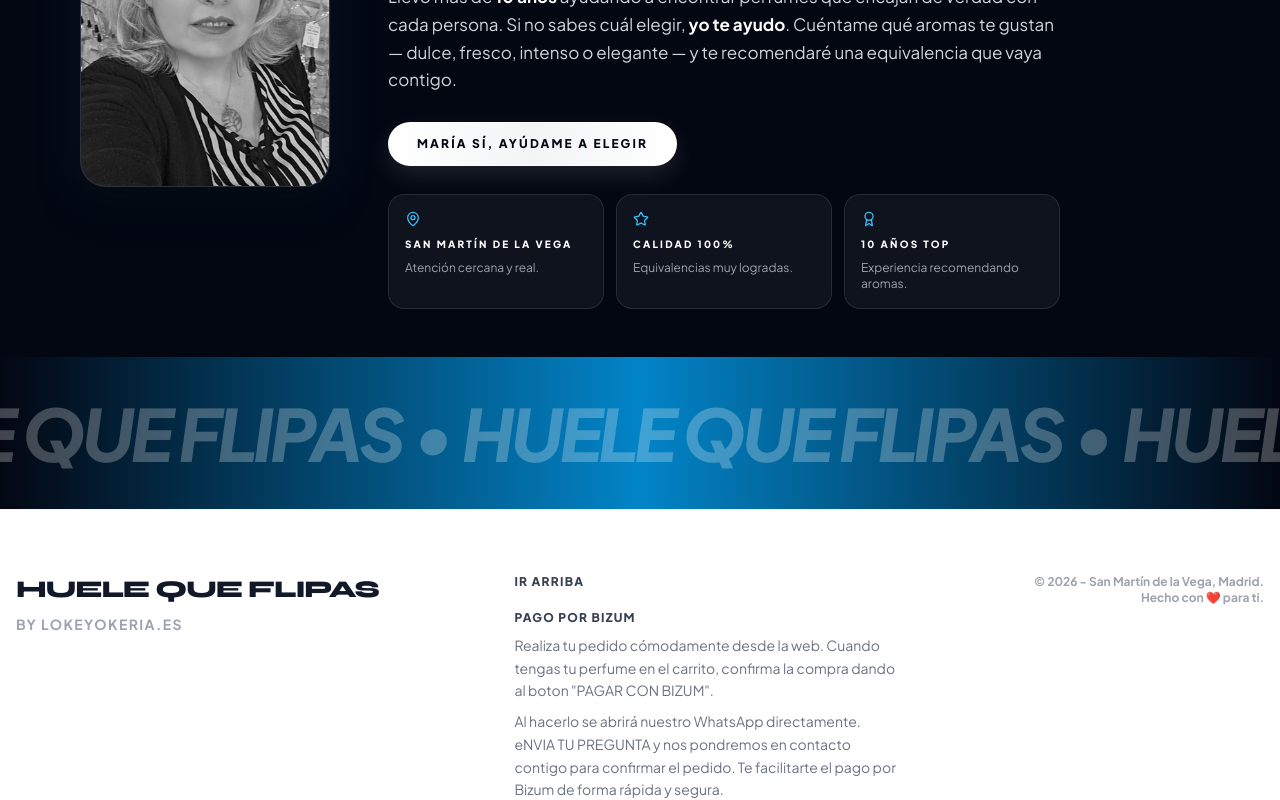
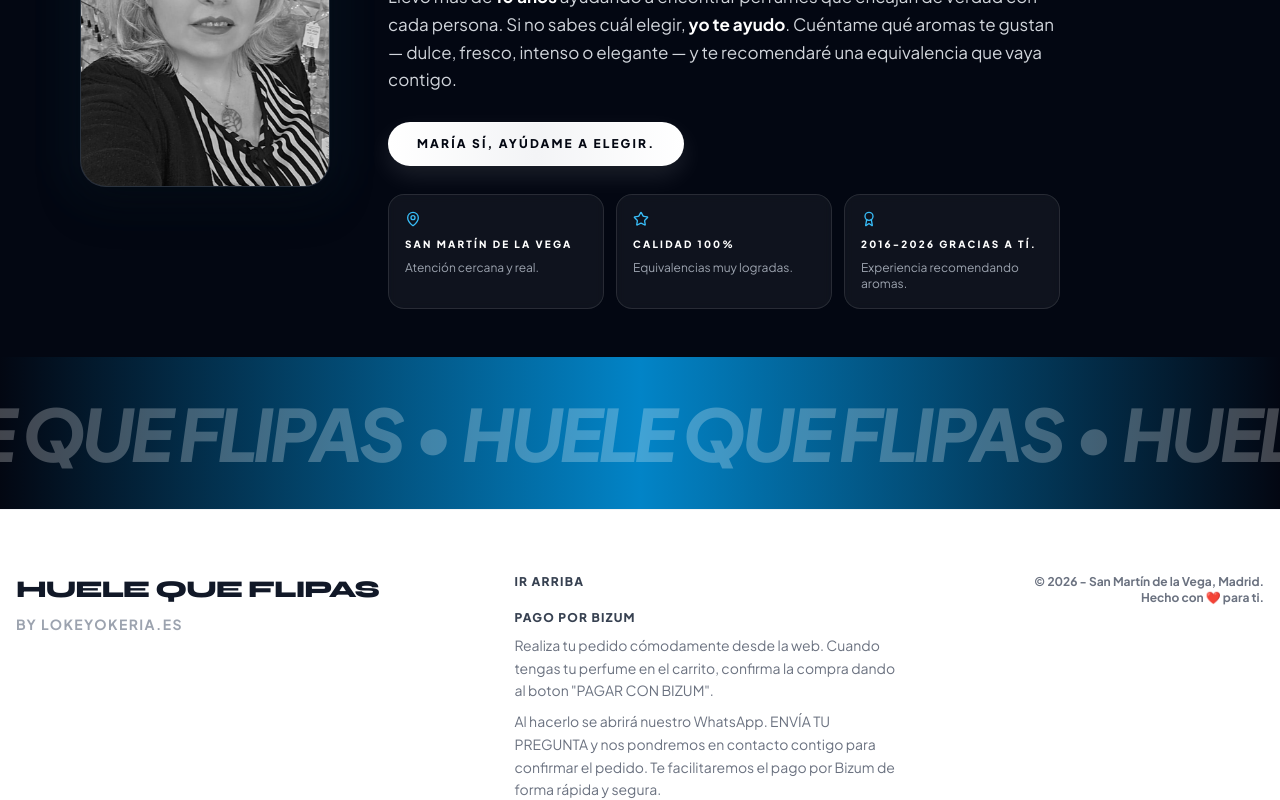
Before and after one commit to Lokeyokeria/HueleQueFlipas, a React (Vite) app: page / in a window 1280 px wide. Shown: the part 2500-3300 px from the top of the page. Built offline with nearby package versions, Linux system fonts and the light colour scheme.

Commit message:
Update App.tsx

```diff
--- a/App.tsx
+++ b/App.tsx
@@ -246,7 +246,7 @@ const App: React.FC = () => {
                     rel="noopener noreferrer"
                     className="inline-flex items-center justify-center px-7 py-3 rounded-full bg-gradient-to-r from-white via-gray-100 to-white text-gray-950 text-[12px] font-black uppercase tracking-[0.18em] border border-white/60 shadow-[0_10px_24px_rgba(255,255,255,0.10)] hover:shadow-[0_14px_32px_rgba(56,189,248,0.20)] hover:from-sky-100 hover:via-white hover:to-sky-100 hover:-translate-y-0.5 transition-all duration-300"
                   >
-                    María sí, ayúdame a elegir
+                    María sí, ayúdame a elegir.
                   </a>
                 </div>
 
@@ -274,7 +274,7 @@ const App: React.FC = () => {
                   <div className="rounded-2xl border border-white/10 bg-white/5 px-4 py-4 backdrop-blur-sm">
                     <Award className="w-4 h-4 text-sky-400 mb-2.5" />
                     <p className="text-[10px] font-black uppercase tracking-[0.22em] text-white">
-                      10 años top
+                      2016-2026 Gracias a tí.
                     </p>
                     <p className="text-xs text-gray-400 mt-2">
                       Experiencia recomendando aromas.
@@ -326,15 +326,15 @@ const App: React.FC = () => {
               </p>
 
               <p className="text-sm text-gray-500 leading-relaxed mt-2">
-                Al hacerlo se abrirá nuestro WhatsApp directamente. eNVIA TU PREGUNTA y nos pondremos en contacto contigo para confirmar el pedido. Te facilitarte el pago por Bizum de forma rápida y segura.
+                Al hacerlo se abrirá nuestro WhatsApp. ENVÍA TU PREGUNTA y nos pondremos en contacto contigo para confirmar el pedido. Te facilitaremos el pago por Bizum de forma rápida y segura.
               </p>
 
               <p className="text-sm text-gray-500 leading-relaxed mt-2">
-                Una vez recibido el pago, tu pedido se prepara y sale en un plazo aproximado de <strong>24 horas</strong>.
+                Una vez recibido el pago, tu pedido se prepara y sale en un plazo de <strong>24 horas</strong>.
               </p>
 
               <p className="text-sm text-gray-500 leading-relaxed mt-2">
-                Desde que el paquete es enviado, lo recibirás normalmente en <strong>24 horas</strong>, siempre que el transporte funcione con normalidad.
+                Desde que el paquete esta enviado, lo recibirás normalmente en <strong>24 horas</strong>, siempre que el transporte funcione con normalidad.
               </p>
             </div>
 
@@ -348,10 +348,10 @@ const App: React.FC = () => {
             </a>
           </div>
 
-          <div className="text-center md:text-right text-xs font-bold text-gray-400">
+          <div className="text-center md:text-right text-xs font-bold text-gray-500">
             © 2026 - San Martín de la Vega, Madrid.
             <br />
-            Hecho con ❤️ para ti.
+                   Hecho con ❤️ para ti.
           </div>
         </div>
       </footer>
```
